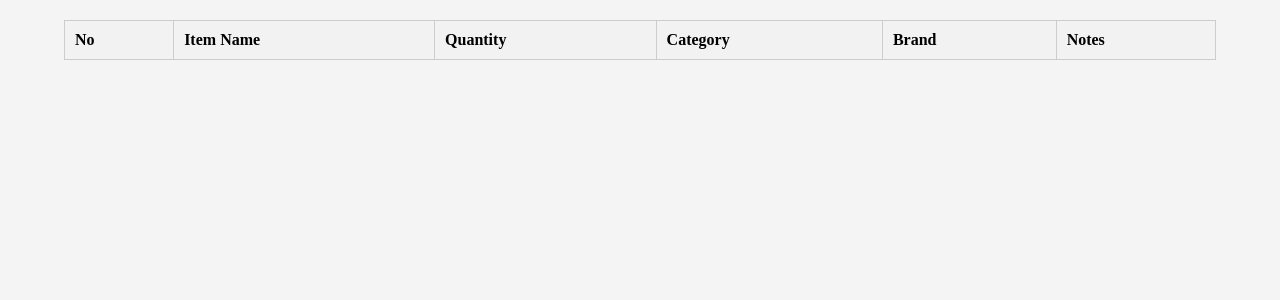
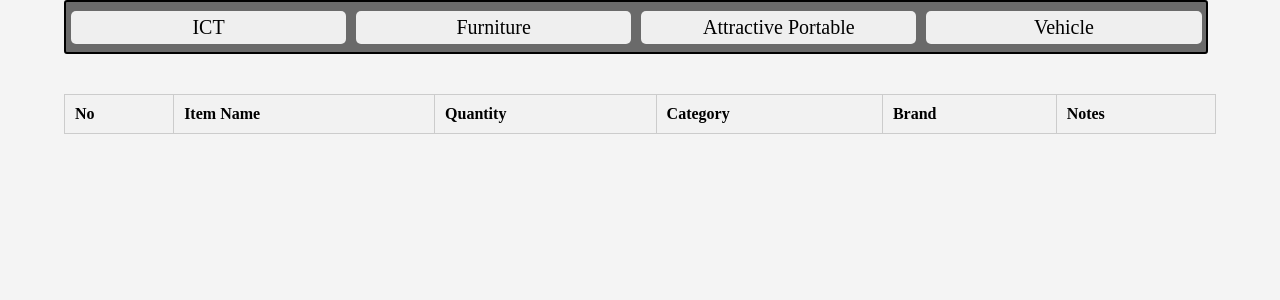
Before and after one commit to peterodero561/InventorySystem2, a Flask app: template templates/home2.html in a window 1280 px wide. Shown: the part 98-398 px from the top of the page. Run offline with Flask 3, Linux system fonts and the light colour scheme; the template is opened without the code that fills it, so the values that code supplies are empty; some libraries are stand-ins or nearby versions.

Commit message:
feat: added dashboard in the admin home page

```diff
--- a/templates/home2.html
+++ b/templates/home2.html
@@ -12,6 +12,19 @@
             <h1>Inventory System</h1>
             <button id="logout" class="logout">Logout</button>
         </header>
+
+        <div class="dashboard">
+            <div class="buttons">
+                <button class="ict" id="ict" value="ict" name="ict">ICT</button>
+                <button class="furniture" id="furniture" value="furniture" name="furniture">Furniture</button>
+                <button class="attractive" id="attractive" value="attractive" name="attractive">Attractive Portable</button>
+                <button class="vehicle" id="vehicle" value="vehicle" name="attractive">Vehicle</button>
+            </div>
+        </div>
+
+        <form id="inventory-form">
+            <input type="hidden" id="table-name" name="table-name">
+        </form>
 
         <table id="inventory-table">
             <thead>
```
